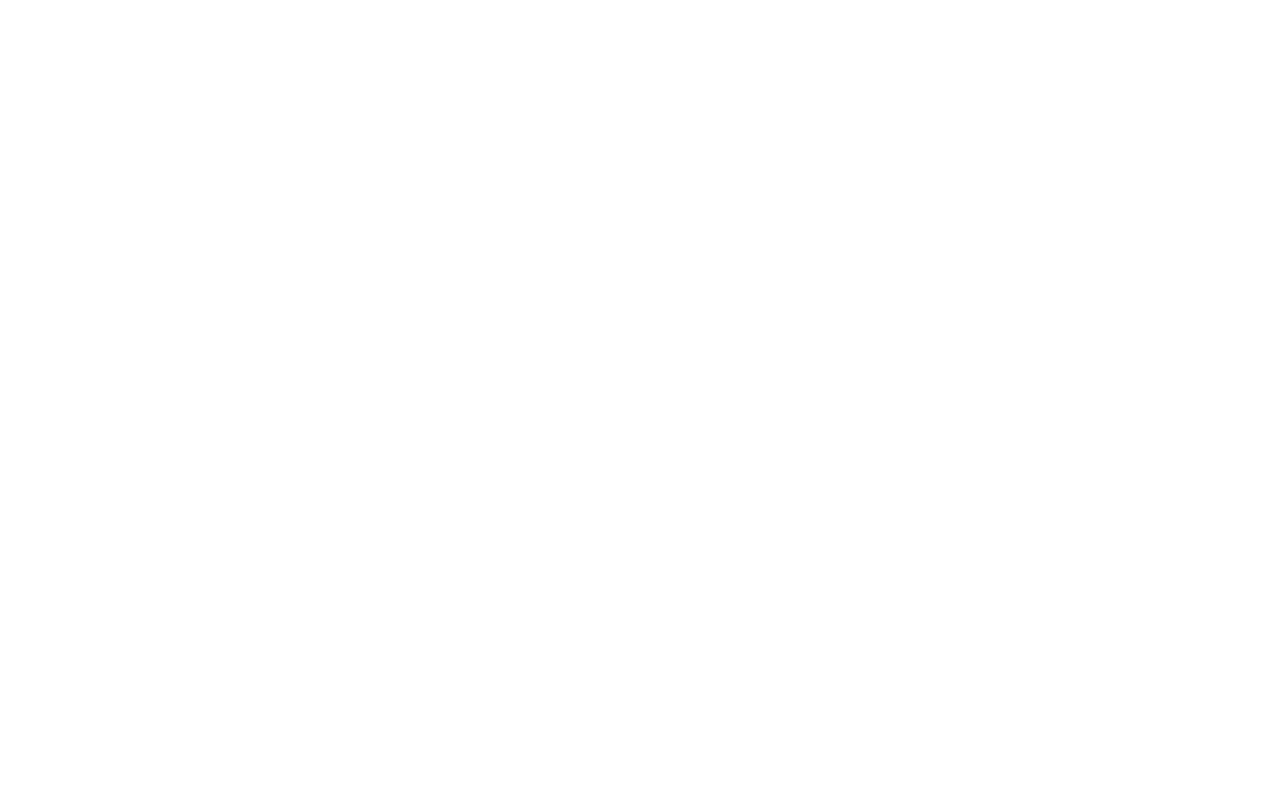
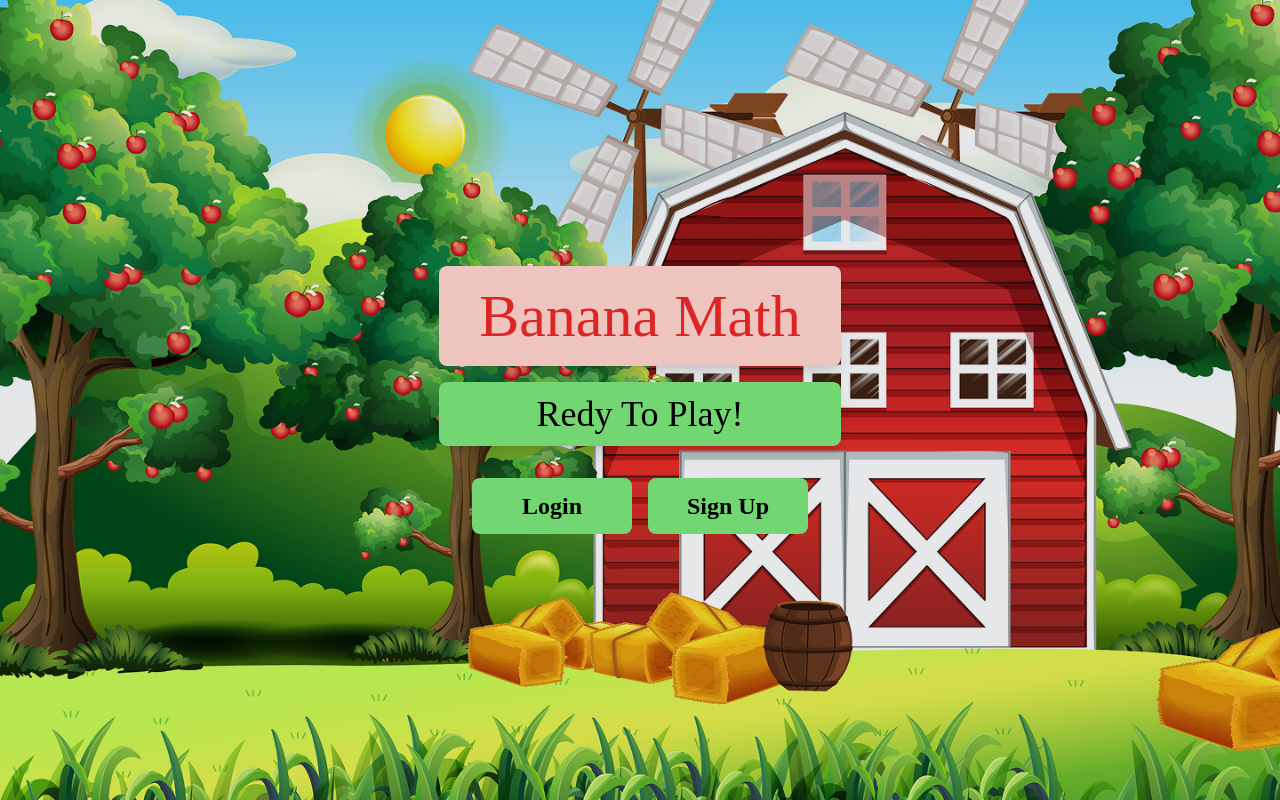
Before and after one commit to MalithaSupun/Banana-Game, a React (Vite) app: page /landing in a window 1280 px wide. Before the commit this address had no page. Built offline with nearby package versions, Linux system fonts and the light colour scheme.

Commit message:
add LandingPage component and implement navigation from StartingPage

```diff
--- a/src/App.jsx
+++ b/src/App.jsx
@@ -1,11 +1,13 @@
 import { BrowserRouter as Router, Route, Routes } from "react-router-dom";
 import StartingPage from "./pages/StartingPage";
+import LandingPage from "./pages/LandingPage";
 
 function App() {
   return (
     <Router>
       <Routes>
         <Route path="/" element={<StartingPage />} />
+        <Route path="/landing" element={<LandingPage />} />
       </Routes>
     </Router>
   );
--- a/src/components/Loading.jsx
+++ b/src/components/Loading.jsx
@@ -3,7 +3,27 @@ import React from 'react'
 function Loading() {
   return (
     <div className='bg-primary p-4 rounded-lg shadow-lg text-center text-red-600 font-dancingScript text-6xl px-10 py-5'>
-    <h5>Loading. . .</h5>
+      <h5 className="loading-text">Loading. . .</h5>
+      <style jsx>{`
+        .loading-text {
+          animation: pulse 1.5s infinite ease-in-out;
+        }
+
+        @keyframes pulse {
+          0% {
+            opacity: 0.6;
+            transform: scale(1);
+          }
+          50% {
+            opacity: 1;
+            transform: scale(1.1);
+          }
+          100% {
+            opacity: 0.6;
+            transform: scale(1);
+          }
+        }
+      `}</style>
     </div>
   )
 }
--- /dev/null
+++ b/src/pages/LandingPage.jsx
@@ -0,0 +1,31 @@
+import React from "react";
+import LandingPageImg from "../assets/LandingPageBg.png";
+import BananaTitleBox from "../components/BananaTitleBox";
+
+function LandingPage() {
+  return (
+    <div className="flex items-center justify-center h-screen bg-gray-900 relative">
+      <img
+        src={LandingPageImg}
+        alt="Starting Page"
+        className="w-full h-full object-cover absolute top-0 left-0"
+      />
+      <div className="relative z-10 gap-4 flex flex-col">
+        <BananaTitleBox />
+        <div className="bg-secondary rounded-lg shadow-lg text-center text-black font-dancingScript text-4xl py-3">
+          <h3>Redy To Play!</h3>
+        </div>
+        <div className="flex gap-4 mt-4 justify-center w-full">
+          <button className="bg-secondary rounded-lg text-2xl text-center hover:bg-green-600 w-40 h-14 text-black font-dancingScript font-semibold backdrop-blur-sm backdrop-shadow-lg py-3 px-8">
+            Login
+          </button>
+          <button className="bg-secondary rounded-lg text-2xl text-center hover:bg-green-600 w-40 h-14 text-black font-dancingScript font-semibold backdrop-blur-sm backdrop-shadow-lg py-3 px-8">
+            Sign Up
+          </button>
+        </div>
+      </div>
+    </div>
+  );
+}
+
+export default LandingPage;
--- a/src/pages/StartingPage.jsx
+++ b/src/pages/StartingPage.jsx
@@ -1,4 +1,5 @@
-import React from "react";
+import React, { useState, useEffect } from "react";
+import { useNavigate } from "react-router-dom"; // Import the useNavigate hook for navigation
 import startingPageImg from "../assets/background_img.png";
 import BananaTitleBox from '../components/BananaTitleBox';
 import MathFunStartBox from "../components/MathFunStartBox";
@@ -7,6 +8,19 @@ import banana from "../assets/Startingpageimg2.png";
 import bananslices from "../assets/Startingpageimg3.png"
 
 export default function StartingPage() {
+  const [loading, setLoading] = useState(true); // State to track splash screen visibility
+  const navigate = useNavigate(); // Initialize the navigate function
+
+  useEffect(() => {
+    const timer = setTimeout(() => {
+      setLoading(false); // Hide the splash screen after 3 seconds
+      navigate("/landing"); // Navigate to the LandingPage
+    }, 4000); // 3 seconds timeout
+
+    return () => clearTimeout(timer); // Cleanup timer on component unmount
+  }, [navigate]);
+
+
   return (
     <div className="flex items-center justify-center h-screen bg-gray-900 relative">
       <img src={startingPageImg} alt="Starting Page" className="w-full h-full object-cover absolute top-0 left-0" />
```
Also changed, not shown: src/assets/LandingPageBg.png (added), src/assets/Landingpageimg1.png (added).
